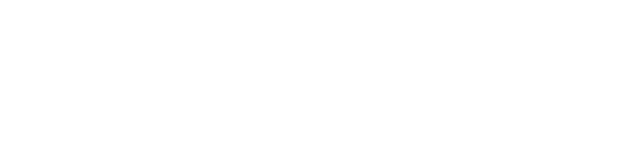
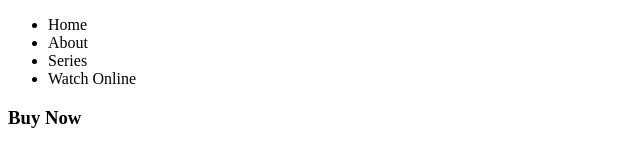
Before and after one commit to BethMwangi/game_of_thrones_cover, a plain HTML site: page index.html in a window 1280 px wide. Shown: the whole page, without its empty margins (0-640 px from the left). Drawn offline with Linux system fonts and the light colour scheme.

Commit message:
index.html

```diff
--- a/css/main.css
+++ b/css/main.css
@@ -0,0 +1,5 @@
+#container {
+    width: 1280px;
+    height: auto;
+    margin: 0 auto;
+}
--- a/index.html
+++ b/index.html
@@ -11,11 +11,30 @@
 </head>
 
 <body>
+    <div id="container">
+        <div id="navbar">
+            <div class="navbar-list">
+                <ul>
+                    <li>
+                        <a href="#"></a> Home </li>
+                    <li>
+                        <a href="#"></a> About </li>
+                    <li>
+                        <a href="#"></a> Series </li>
+                    <li>
+                        <a href="#"></a> Watch Online </li>
+                </ul>
 
-    <div id="navbar"></div>
-    <div id="section"></div>
-    <div id="footer"></div>
+            </div>
+            <div class="navbar-content">
+                <h3> Buy Now </h3>
+            </div>
+        </div>
 
+
+        <div id="section"></div>
+        <div id="footer"></div>
+    </div>
 </body>
 
 </html>
```
